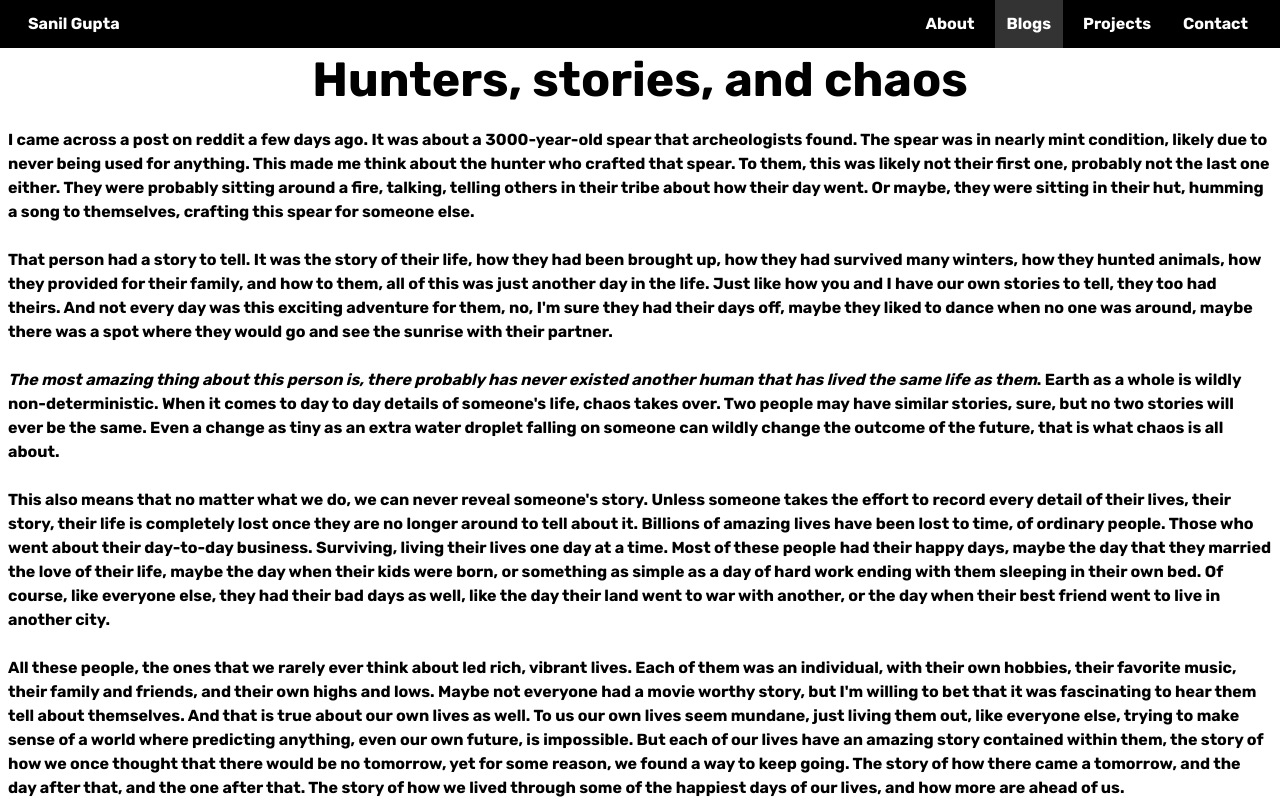
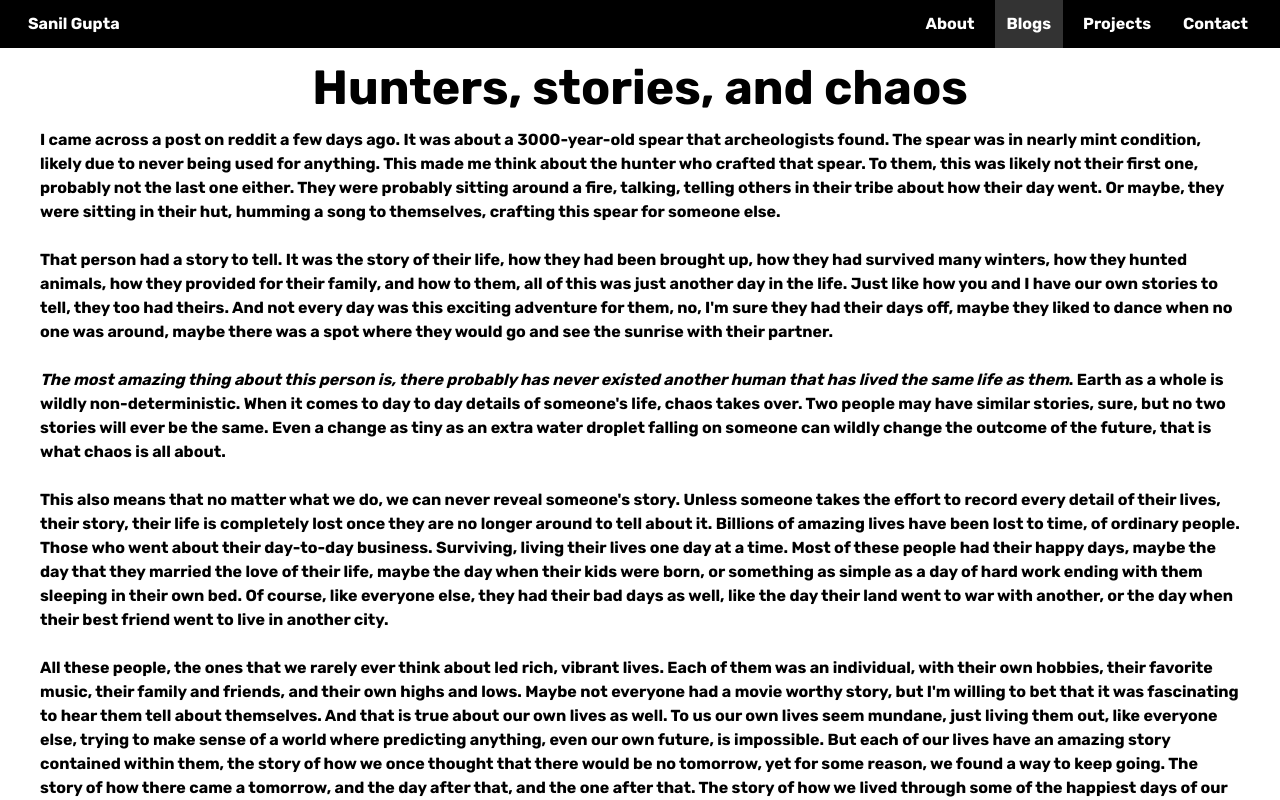
Before and after one commit to notSanil/Portfolio, a Next.js app: page /blogs/hunters-stories-and-chaos in a window 1280 px wide. Shown: the top 800 px of the page. Built offline with nearby package versions, Linux system fonts and the light colour scheme.

Commit message:
Make line breaks appear correctly

```diff
--- /dev/null
+++ b/app/blogs/[slug]/markdown-styles.module.css
@@ -0,0 +1,11 @@
+.reactMarkdown {
+    white-space: pre-wrap;
+}
+
+.reactMarkdown ul {
+    list-style: disc inside;
+}
+
+.reactMarkdown pre {
+    background: #d3d3d3;
+}
--- a/app/blogs/[slug]/page.tsx
+++ b/app/blogs/[slug]/page.tsx
@@ -2,6 +2,7 @@ import Navbar, { Pages } from "@/app/Components/Navbar";
 import { getPostFromSlug, getSortedPostsData } from "@/lib/posts";
 import Markdown from "react-markdown";
 import remarkBreaks from "remark-breaks";
+import style from "./markdown-styles.module.css";
 
 interface BlogParams {
   params: { slug: string };
@@ -21,11 +22,12 @@ export default function Blog({ params }: BlogParams) {
   return (
     <main>
       <Navbar page={Pages.Blogs} />
-      <div className="p-2">
-        <div className="text-center text-5xl">{post.title}</div>
+      <div className="p-4 px-10">
+        <div className="text-center text-5xl mb-4">{post.title}</div>
         <Markdown
           remarkPlugins={[remarkBreaks]}
-          children={post.content.replace(/\n/gi, "&nbsp; \n")}
+          children={post.content}
+          className={style.reactMarkdown}
         />
       </div>
     </main>
--- a/lib/posts.ts
+++ b/lib/posts.ts
@@ -42,7 +42,7 @@ export function getSortedPostsData() {
 
 export function getPostFromSlug(slug: string) {
   const filepath = path.join(postsDirectory, `${slug}.md`);
-  const fileContents = fs.readFileSync(filepath);
+  const fileContents = fs.readFileSync(filepath, 'utf-8');
   const {data, content} = matter(fileContents);
   return {...data, content} as Post;
 }
```
Also changed, not shown: posts/hunters-stories-and-chaos.md (+4 -0 lines).
